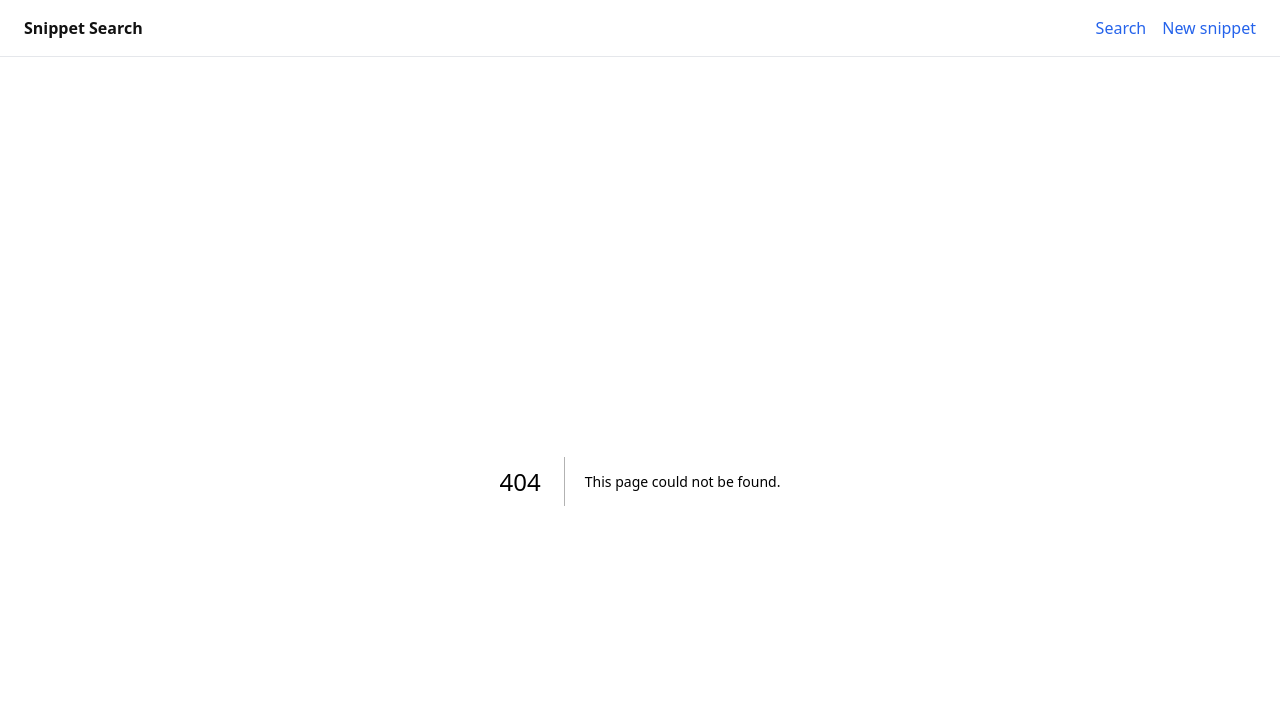
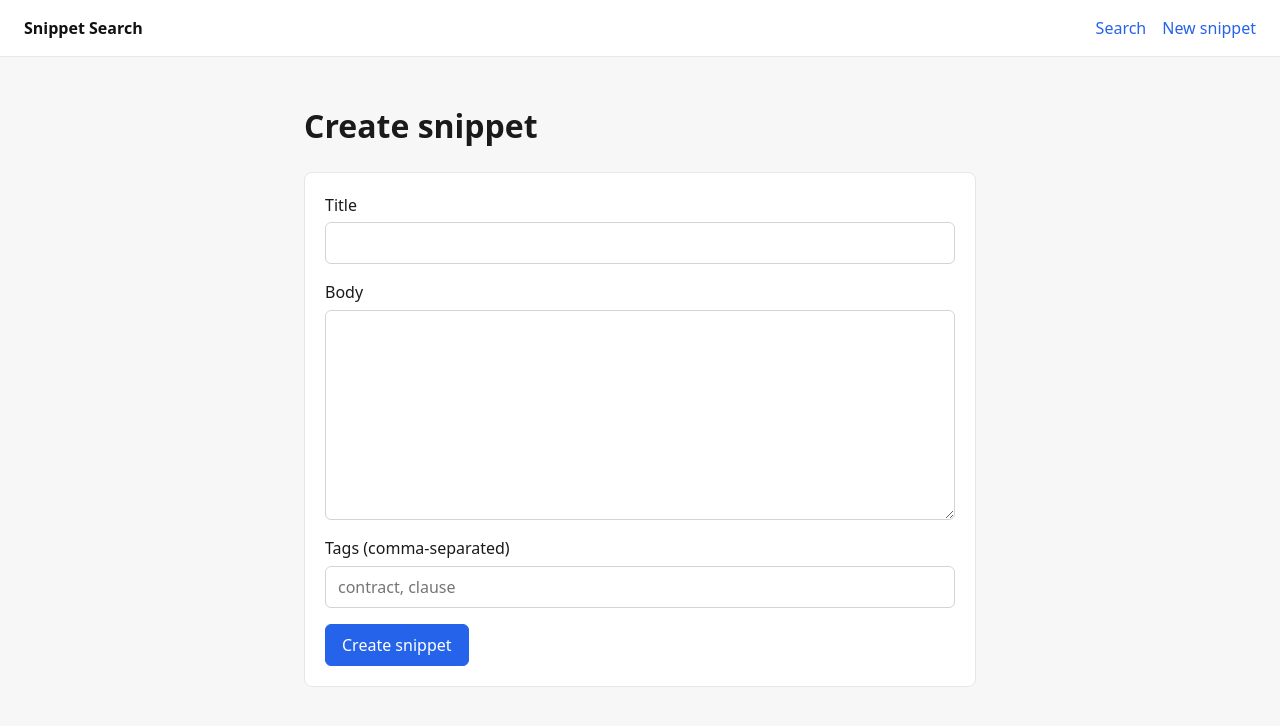
Before and after one commit to chit-hmue-than-thar/Snippet-Search, a Next.js app in the folder frontend/: page /snippets/new in a window 1280 px wide. Before the commit this address had no page. Shown: the top 726 px of the page. Built offline with nearby package versions, Linux system fonts and the light colour scheme; no server answers.

Commit message:
feat(frontend): implement create snippet page with post redirect

```diff
--- /dev/null
+++ b/frontend/app/snippets/new/page.tsx
@@ -0,0 +1,22 @@
+"use client";
+
+import { useRouter } from "next/navigation";
+import SnippetForm from "@/components/SnippetForm";
+import { createSnippet } from "@/lib/api";
+
+export default function NewSnippetPage() {
+  const router = useRouter();
+
+  return (
+    <div>
+      <h1>Create snippet</h1>
+      <SnippetForm
+        submitLabel="Create snippet"
+        onSubmit={async (data) => {
+          const snippet = await createSnippet(data);
+          router.push(`/snippets/${snippet.id}`);
+        }}
+      />
+    </div>
+  );
+}
```
